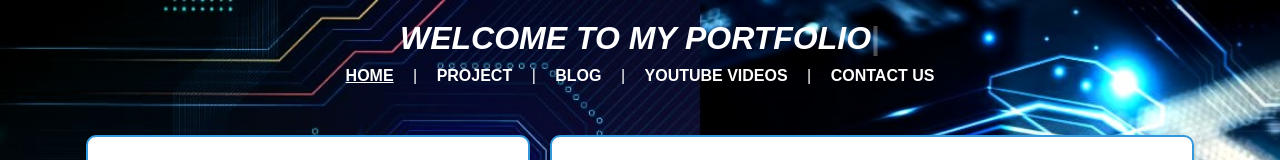
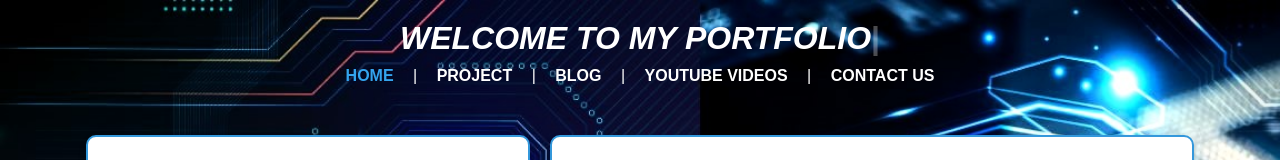
Before and after one commit to Kathan-Master/Kathan-s-Portfolio, a plain HTML site: page index.html in a window 1280 px wide. In both pictures the pointer is over the link "HOME". Shown: the top 160 px of the page. Drawn offline with nearby package versions, Linux system fonts and the light colour scheme.

Commit message:
Update style.css

```diff
--- a/style.css
+++ b/style.css
@@ -23,14 +23,15 @@ header {
 }
 
 header nav a {
-    color: white;
+    color: rgb(255, 255, 255);
     text-decoration: none;
     margin: 0 15px;
     font-weight: bold;
 }
 
 header nav a:hover {
-    text-decoration: underline;
+    /* text-decoration: underline; */
+    color:#34a4ee;
 }
 
 h1, h2 {
```
